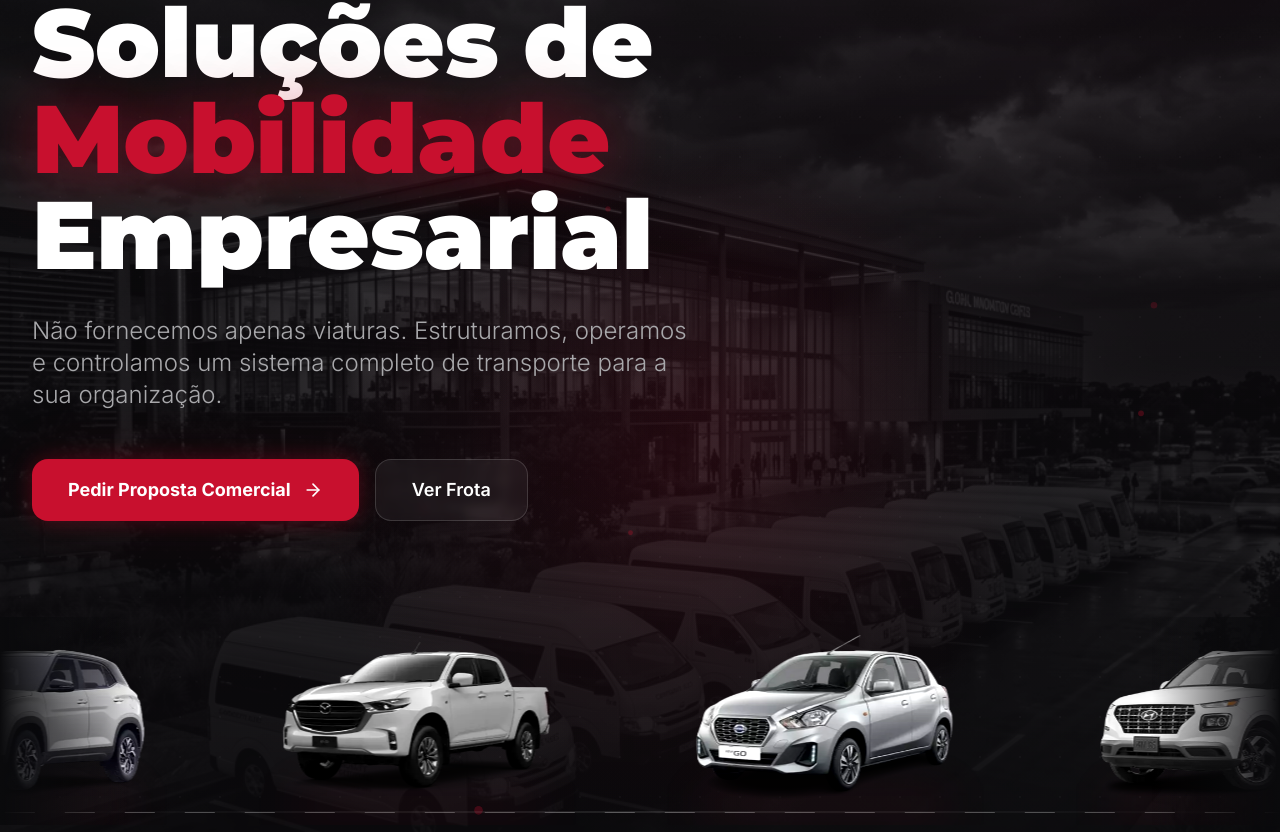
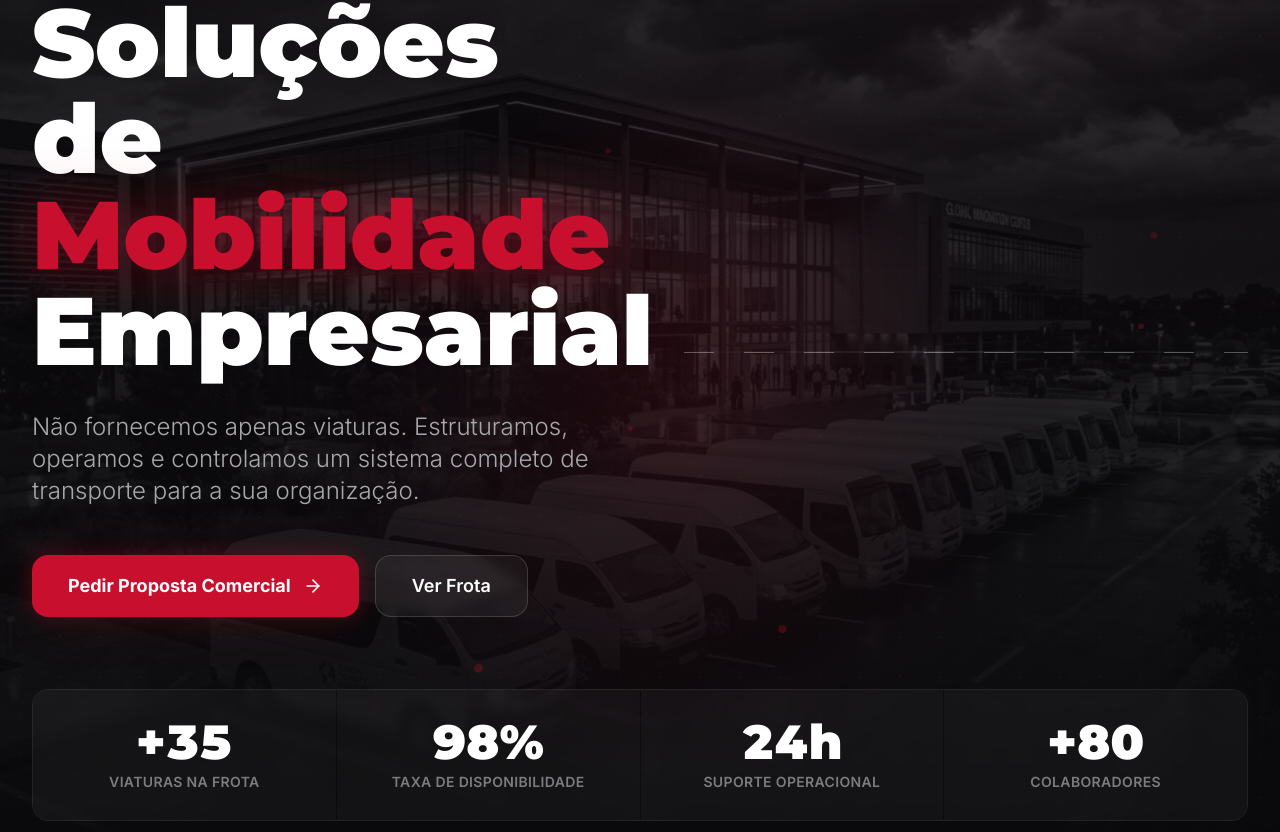
Before and after one commit to Milton-StudUOp/rentacar, a React (Vite) app in the folder frontend/: page / in a window 1280 px wide. Shown: the part 248-1080 px from the top of the page. Built offline with nearby package versions, Linux system fonts and the light colour scheme.

Commit message:
Introduction for development

```diff
--- a/frontend/src/components/sections/HeroSection.tsx
+++ b/frontend/src/components/sections/HeroSection.tsx
@@ -1,4 +1,4 @@
-import { motion, useScroll, useTransform, useMotionValue, useSpring, animate } from 'framer-motion';
+import { motion, useScroll, useTransform, useMotionValue, useSpring, animate, AnimatePresence } from 'framer-motion';
 import { Bus, ArrowRight, ChevronDown } from 'lucide-react';
 import { useState, useEffect, useRef, useCallback } from 'react';
 
@@ -90,58 +90,60 @@ function MagneticButton({ children, href }: { children: React.ReactNode; href: s
     );
 }
 
-/* ── Infinite car marquee ─────────────────────────────── */
+/* ── Single-car drive-by slideshow ─────────────────────── */
 const carImages = ['/CarOne.webp', '/CarTwo.webp', '/CarThree.webp', '/CarFour.webp'];
 
-function CarMarquee() {
-    // Duplicate the array 3× for seamless infinite loop
-    const allCars = [...carImages, ...carImages, ...carImages];
+function CarSlideshow() {
+    const [currentCar, setCurrentCar] = useState(0);
+
+    useEffect(() => {
+        // Each car takes ~4s to cross, then wait 0.8s before next
+        const interval = setInterval(() => {
+            setCurrentCar(prev => (prev + 1) % carImages.length);
+        }, 4800);
+        return () => clearInterval(interval);
+    }, []);
 
     return (
-        <div className="relative w-full overflow-hidden py-4">
-            {/* Fade edges */}
-            <div className="absolute left-0 top-0 bottom-0 w-32 z-10 bg-gradient-to-r from-[#0a0a0c] to-transparent pointer-events-none" />
-            <div className="absolute right-0 top-0 bottom-0 w-32 z-10 bg-gradient-to-l from-[#0a0a0c] to-transparent pointer-events-none" />
+        <div className="relative w-full overflow-hidden h-36 sm:h-44 md:h-52">
+            {/* Road surface line */}
+            <div className="absolute bottom-4 left-0 right-0 h-[2px] bg-gradient-to-r from-transparent via-white/10 to-transparent" />
 
-            {/* Road line */}
-            <div className="absolute bottom-3 left-0 right-0 h-[2px] bg-gradient-to-r from-transparent via-white/10 to-transparent" />
-            <div className="absolute bottom-3 left-0 right-0 h-px">
+            {/* Animated dashed road markings */}
+            <div className="absolute bottom-4 left-0 right-0 h-px overflow-hidden">
                 <motion.div
-                    className="h-full w-full"
+                    className="h-full w-[200%]"
                     style={{
-                        backgroundImage: 'repeating-linear-gradient(90deg, rgba(255,255,255,0.25) 0px, rgba(255,255,255,0.25) 30px, transparent 30px, transparent 60px)',
-                        backgroundSize: '60px 100%',
+                        backgroundImage: 'repeating-linear-gradient(90deg, rgba(255,255,255,0.3) 0px, rgba(255,255,255,0.3) 30px, transparent 30px, transparent 60px)',
                     }}
-                    animate={{ backgroundPositionX: [0, -60] }}
-                    transition={{ duration: 1, repeat: Infinity, ease: 'linear' }}
+                    animate={{ x: ['0%', '-50%'] }}
+                    transition={{ duration: 2, repeat: Infinity, ease: 'linear' }}
                 />
             </div>
 
-            {/* Scrolling cars – moving right to left like driving */}
+            {/* Single car at a time, entering right → exiting left */}
+            <AnimatePresence mode="wait">
                 <motion.div
-                className="flex items-end gap-24 will-change-transform"
-                animate={{ x: ['0%', '-33.33%'] }}
+                    key={currentCar}
+                    className="absolute bottom-5 flex items-end justify-center"
+                    initial={{ x: '110vw' }}
+                    animate={{ x: '-40vw' }}
+                    exit={{ x: '-110vw' }}
                     transition={{
-                    x: {
-                        duration: 20,
-                        repeat: Infinity,
+                        duration: 4,
                         ease: 'linear',
-                    },
                     }}
                 >
-                {allCars.map((src, i) => (
-                    <div key={i} className="flex-shrink-0 relative group">
                     {/* Shadow underneath car */}
-                        <div className="absolute -bottom-1 left-[10%] right-[10%] h-4 bg-brand-500/15 rounded-full blur-xl" />
+                    <div className="absolute -bottom-2 left-[15%] right-[15%] h-5 bg-black/40 rounded-full blur-xl" />
                     <img
-                            src={src}
+                        src={carImages[currentCar]}
                         alt="NovaDrive vehicle"
-                            className="h-28 sm:h-36 md:h-44 w-auto object-contain drop-shadow-[0_10px_25px_rgba(0,0,0,0.5)] group-hover:scale-105 transition-transform duration-500"
-                            style={{ filter: 'brightness(1.05) contrast(1.05)' }}
+                        className="h-28 sm:h-36 md:h-44 w-auto object-contain drop-shadow-[0_8px_20px_rgba(0,0,0,0.6)]"
+                        style={{ filter: 'brightness(1.1) contrast(1.05)' }}
                     />
-                    </div>
-                ))}
                 </motion.div>
+            </AnimatePresence>
         </div>
     );
 }
@@ -199,11 +201,15 @@ export default function HeroSection() {
                 style={{ backgroundImage: 'radial-gradient(rgba(255,255,255,0.8) 1px, transparent 1px)', backgroundSize: '40px 40px' }}
             />
 
-            {/* — Content — */}
+            {/* — Content: two-column layout — */}
             <motion.div
                 style={{ opacity: opacityContent }}
                 className="relative z-10 max-w-7xl mx-auto px-4 sm:px-6 lg:px-8 w-full pt-24 pb-8 transform-gpu"
             >
+                <div className="grid grid-cols-1 lg:grid-cols-2 gap-8 items-center">
+
+                    {/* Left column: text content */}
+                    <div>
                         {/* Badge */}
                         <motion.div
                             initial={{ opacity: 0, y: -20, scale: 0.9 }}
@@ -217,7 +223,7 @@ export default function HeroSection() {
                         </motion.div>
 
                         {/* Headline */}
-                <h1 className="text-5xl sm:text-7xl lg:text-8xl font-heading font-black leading-[1.0] text-white mb-8 perspective-[1200px]">
+                        <h1 className="text-5xl sm:text-7xl lg:text-7xl xl:text-8xl font-heading font-black leading-[1.0] text-white mb-8 perspective-[1200px]">
                             <AnimatedTitle>Soluções de</AnimatedTitle>{' '}
                             <motion.span
                                 className="inline-block text-brand-500"
@@ -237,7 +243,7 @@ export default function HeroSection() {
                             initial={{ opacity: 0, y: 20 }}
                             animate={{ opacity: 1, y: 0 }}
                             transition={{ duration: 0.7, delay: 0.9 }}
-                    className="text-xl sm:text-2xl text-charcoal-300 mb-12 max-w-2xl leading-relaxed font-light"
+                            className="text-xl sm:text-2xl text-charcoal-300 mb-12 max-w-xl leading-relaxed font-light"
                         >
                             Não fornecemos apenas viaturas. Estruturamos, operamos e controlamos um sistema completo de transporte para a sua organização.
                         </motion.p>
@@ -247,7 +253,7 @@ export default function HeroSection() {
                             initial={{ opacity: 0, y: 20 }}
                             animate={{ opacity: 1, y: 0 }}
                             transition={{ duration: 0.7, delay: 1.1 }}
-                    className="flex flex-wrap gap-4 mb-16"
+                            className="flex flex-wrap gap-4"
                         >
                             <MagneticButton href="#contacto">
                                 Pedir Proposta Comercial
@@ -262,20 +268,18 @@ export default function HeroSection() {
                                 Ver Frota
                             </motion.a>
                         </motion.div>
-            </motion.div>
+                    </div>
 
-            {/* — Car marquee (between CTA and KPIs) — */}
-            <motion.div
-                style={{ opacity: opacityContent }}
-                className="relative z-10 w-full transform-gpu"
-            >
+                    {/* Right column: car drive-by */}
                     <motion.div
                         initial={{ opacity: 0 }}
                         animate={{ opacity: 1 }}
-                    transition={{ duration: 1, delay: 1.5 }}
+                        transition={{ duration: 1, delay: 1.2 }}
+                        className="hidden lg:block relative"
                     >
-                    <CarMarquee />
+                        <CarSlideshow />
                     </motion.div>
+                </div>
             </motion.div>
 
             {/* — KPIs — */}
```
Lines whose indentation alone changed are shown as unchanged.
